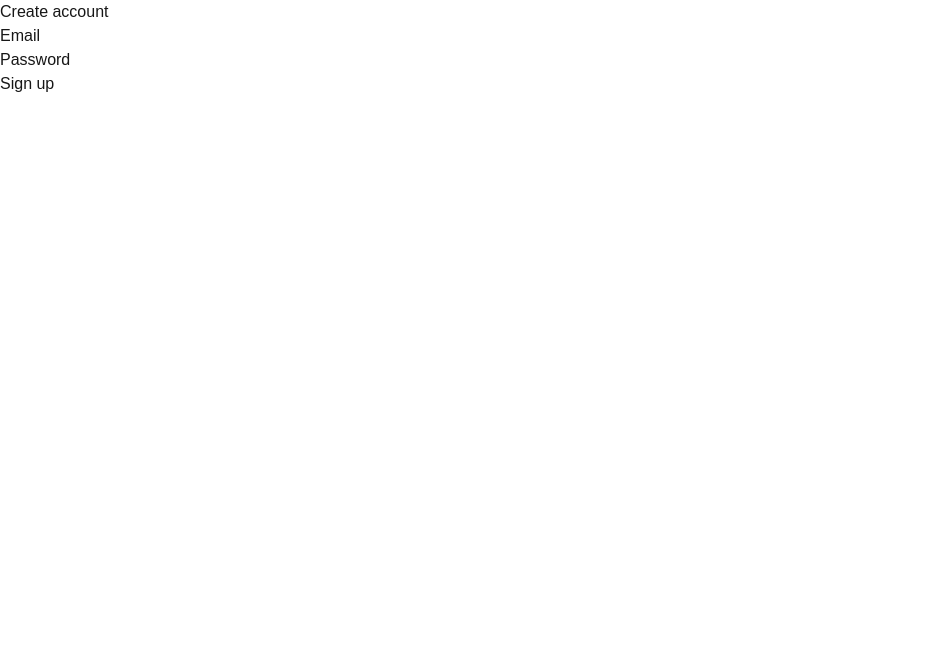
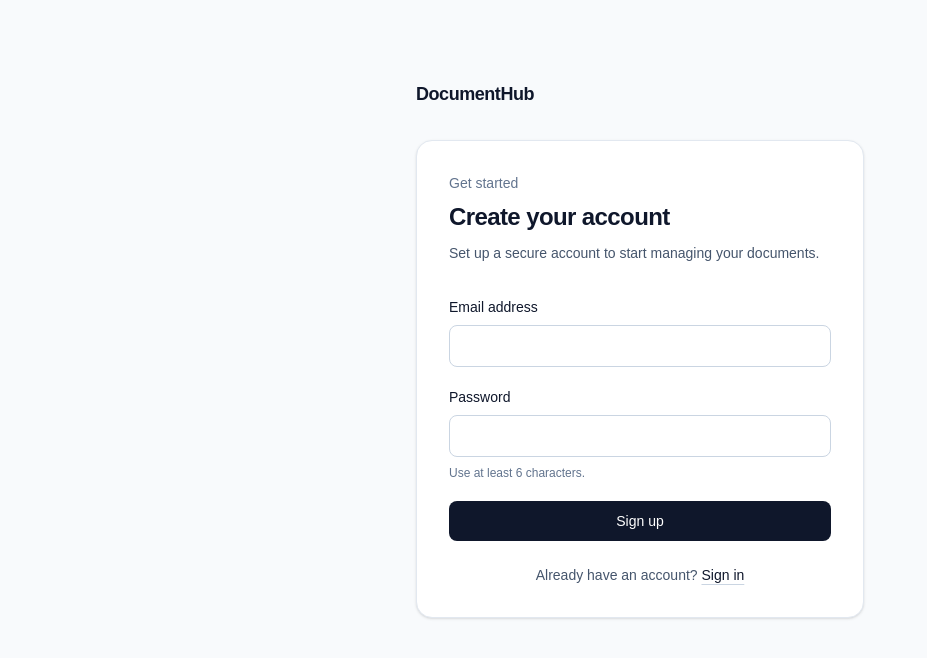
Before and after one commit to willytjandra/document-hub, a Next.js app: page /auth/sign-up in a window 1280 px wide. Shown: the top 658 px of the page, without its empty margins (0-927 px from the left). Built offline with nearby package versions, Linux system fonts and the light colour scheme.

Commit message:
feat: polish authentication screens

```diff
--- a/src/app/auth/check-email/page.tsx
+++ b/src/app/auth/check-email/page.tsx
@@ -1,12 +1,30 @@
+import Link from "next/link";
+
 export default function CheckEmailPage() {
   return (
-    <main>
-      <h1>Check your email</h1>
+    <section className="mt-8 rounded-2xl border border-slate-200 bg-white p-6 shadow-sm sm:p-8">
+      <p className="text-sm font-medium text-emerald-700">Almost there</p>
+      <h1 className="mt-2 text-2xl font-semibold tracking-tight">Check your email</h1>
 
-      <p>
+      <p className="mt-3 text-sm leading-6 text-slate-600">
         We sent you a confirmation link. Open the link in your email to activate
         your account.
       </p>
-    </main>
+
+      <div className="mt-6 flex flex-wrap gap-3">
+        <Link
+          href="/auth/login"
+          className="rounded-lg bg-slate-900 px-4 py-2 text-sm font-medium text-white hover:bg-slate-700"
+        >
+          Return to sign in
+        </Link>
+        <Link
+          href="/"
+          className="rounded-lg border border-slate-300 px-4 py-2 text-sm font-medium text-slate-700 hover:bg-slate-50"
+        >
+          Back to home
+        </Link>
+      </div>
+    </section>
   );
 }
--- a/src/app/auth/error/page.tsx
+++ b/src/app/auth/error/page.tsx
@@ -1,12 +1,30 @@
+import Link from "next/link";
+
 export default function AuthErrorPage() {
   return (
-    <main>
-      <h1>Authentication error</h1>
+    <section className="mt-8 rounded-2xl border border-red-200 bg-white p-6 shadow-sm sm:p-8">
+      <p className="text-sm font-medium text-red-700">Something went wrong</p>
+      <h1 className="mt-2 text-2xl font-semibold tracking-tight">Authentication error</h1>
 
-      <p>
+      <p className="mt-3 text-sm leading-6 text-slate-600">
         We could not confirm your account. The confirmation link may be invalid
         or expired.
       </p>
-    </main>
+
+      <div className="mt-6 flex flex-wrap gap-3">
+        <Link
+          href="/auth/sign-up"
+          className="rounded-lg bg-slate-900 px-4 py-2 text-sm font-medium text-white hover:bg-slate-700"
+        >
+          Try again
+        </Link>
+        <Link
+          href="/auth/login"
+          className="rounded-lg border border-slate-300 px-4 py-2 text-sm font-medium text-slate-700 hover:bg-slate-50"
+        >
+          Return to sign in
+        </Link>
+      </div>
+    </section>
   );
 }
--- /dev/null
+++ b/src/app/auth/layout.tsx
@@ -0,0 +1,22 @@
+import Link from "next/link";
+import type { ReactNode } from "react";
+
+type AuthLayoutProps = {
+  children: ReactNode;
+};
+
+export default function AuthLayout({ children }: AuthLayoutProps) {
+  return (
+    <main className="min-h-screen bg-slate-50 px-6 py-12 text-slate-900 sm:py-20">
+      <div className="mx-auto max-w-md">
+        <Link
+          href="/"
+          className="text-lg font-semibold tracking-tight text-slate-900 hover:text-slate-700"
+        >
+          DocumentHub
+        </Link>
+        {children}
+      </div>
+    </main>
+  );
+}
--- a/src/app/auth/login/login-form.tsx
+++ b/src/app/auth/login/login-form.tsx
@@ -10,20 +10,57 @@ const LoginForm = () => {
   const [state, formAction, pending] = useActionState(login, initialState);
 
   return (
-    <form action={formAction}>
+    <form action={formAction} className="space-y-5" aria-busy={pending}>
       <div>
-        <label htmlFor="email">Email</label>
-        <input id="email" name="email" type="email" required />
+        <label
+          htmlFor="email"
+          className="block text-sm font-medium text-slate-900"
+        >
+          Email address
+        </label>
+        <input
+          id="email"
+          name="email"
+          type="email"
+          autoComplete="email"
+          required
+          aria-invalid={Boolean(state.error)}
+          className="mt-2 block w-full rounded-lg border border-slate-300 px-3 py-2.5 text-sm text-slate-900 outline-none placeholder:text-slate-400 focus:border-slate-500 focus:ring-2 focus:ring-slate-200"
+        />
       </div>
 
       <div>
-        <label htmlFor="password">Password</label>
-        <input id="password" name="password" type="password" required />
+        <label
+          htmlFor="password"
+          className="block text-sm font-medium text-slate-900"
+        >
+          Password
+        </label>
+        <input
+          id="password"
+          name="password"
+          type="password"
+          autoComplete="current-password"
+          required
+          aria-invalid={Boolean(state.error)}
+          className="mt-2 block w-full rounded-lg border border-slate-300 px-3 py-2.5 text-sm text-slate-900 outline-none placeholder:text-slate-400 focus:border-slate-500 focus:ring-2 focus:ring-slate-200"
+        />
       </div>
 
-      {state.error && <p role="alert">{state.error}</p>}
+      {state.error && (
+        <p
+          role="alert"
+          className="rounded-lg border border-red-200 bg-red-50 px-4 py-3 text-sm text-red-800"
+        >
+          {state.error}
+        </p>
+      )}
 
-      <button type="submit" disabled={pending}>
+      <button
+        type="submit"
+        disabled={pending}
+        className="w-full rounded-lg bg-slate-900 px-4 py-2.5 text-sm font-medium text-white hover:bg-slate-700 disabled:cursor-not-allowed disabled:bg-slate-400"
+      >
         {pending ? "Logging in..." : "Login"}
       </button>
     </form>
--- a/src/app/auth/login/page.tsx
+++ b/src/app/auth/login/page.tsx
@@ -1,11 +1,28 @@
 import LoginForm from "./login-form";
+import Link from "next/link";
 
 export default function LoginPage() {
   return (
-    <main>
-      <h1>Login</h1>
+    <section className="mt-8 rounded-2xl border border-slate-200 bg-white p-6 shadow-sm sm:p-8">
+      <p className="text-sm font-medium text-slate-500">Welcome back</p>
+      <h1 className="mt-2 text-2xl font-semibold tracking-tight">Sign in to your account</h1>
+      <p className="mt-2 text-sm leading-6 text-slate-600">
+        Access your documents and continue where you left off.
+      </p>
 
-      <LoginForm />
-    </main>
+      <div className="mt-8">
+        <LoginForm />
+      </div>
+
+      <p className="mt-6 text-center text-sm text-slate-600">
+        Don&apos;t have an account?{" "}
+        <Link
+          href="/auth/sign-up"
+          className="font-medium text-slate-900 underline decoration-slate-300 underline-offset-4 hover:decoration-slate-900"
+        >
+          Create one
+        </Link>
+      </p>
+    </section>
   );
 }
--- a/src/app/auth/sign-up/page.tsx
+++ b/src/app/auth/sign-up/page.tsx
@@ -1,11 +1,28 @@
 import SignUpForm from "./sign-up-form";
+import Link from "next/link";
 
 export default function SignUpPage() {
   return (
-    <main>
-      <h1>Create account</h1>
+    <section className="mt-8 rounded-2xl border border-slate-200 bg-white p-6 shadow-sm sm:p-8">
+      <p className="text-sm font-medium text-slate-500">Get started</p>
+      <h1 className="mt-2 text-2xl font-semibold tracking-tight">Create your account</h1>
+      <p className="mt-2 text-sm leading-6 text-slate-600">
+        Set up a secure account to start managing your documents.
+      </p>
 
-      <SignUpForm />
-    </main>
+      <div className="mt-8">
+        <SignUpForm />
+      </div>
+
+      <p className="mt-6 text-center text-sm text-slate-600">
+        Already have an account?{" "}
+        <Link
+          href="/auth/login"
+          className="font-medium text-slate-900 underline decoration-slate-300 underline-offset-4 hover:decoration-slate-900"
+        >
+          Sign in
+        </Link>
+      </p>
+    </section>
   );
 }
--- a/src/app/auth/sign-up/sign-up-form.tsx
+++ b/src/app/auth/sign-up/sign-up-form.tsx
@@ -10,26 +10,62 @@ const SignUpForm = () => {
   const [state, formAction, pending] = useActionState(signUp, initialState);
 
   return (
-    <form action={formAction}>
+    <form action={formAction} className="space-y-5" aria-busy={pending}>
       <div>
-        <label htmlFor="email">Email</label>
-        <input id="email" name="email" type="email" required />
+        <label
+          htmlFor="email"
+          className="block text-sm font-medium text-slate-900"
+        >
+          Email address
+        </label>
+        <input
+          id="email"
+          name="email"
+          type="email"
+          autoComplete="email"
+          required
+          aria-invalid={Boolean(state.error)}
+          className="mt-2 block w-full rounded-lg border border-slate-300 px-3 py-2.5 text-sm text-slate-900 outline-none placeholder:text-slate-400 focus:border-slate-500 focus:ring-2 focus:ring-slate-200"
+        />
       </div>
 
       <div>
-        <label htmlFor="password">Password</label>
+        <label
+          htmlFor="password"
+          className="block text-sm font-medium text-slate-900"
+        >
+          Password
+        </label>
         <input
           id="password"
           name="password"
           type="password"
+          autoComplete="new-password"
           required
           minLength={6}
+          aria-describedby="password-help"
+          aria-invalid={Boolean(state.error)}
+          className="mt-2 block w-full rounded-lg border border-slate-300 px-3 py-2.5 text-sm text-slate-900 outline-none placeholder:text-slate-400 focus:border-slate-500 focus:ring-2 focus:ring-slate-200"
         />
+        <p id="password-help" className="mt-2 text-xs text-slate-500">
+          Use at least 6 characters.
+        </p>
       </div>
 
-      {state.error && <p role="alert">{state.error}</p>}
+      {state.error && (
+        <p
+          role="alert"
+          className="rounded-lg border border-red-200 bg-red-50 px-4 py-3 text-sm text-red-800"
+        >
+          {state.error}
+        </p>
+      )}
 
-      <button type="submit" disabled={pending}>
+      <button
+        type="submit"
+        disabled={pending}
+        className="w-full rounded-lg bg-slate-900 px-4 py-2.5 text-sm font-medium text-white hover:bg-slate-700 disabled:cursor-not-allowed disabled:bg-slate-400"
+      >
         {pending ? "Creating account..." : "Sign up"}
       </button>
     </form>
```
